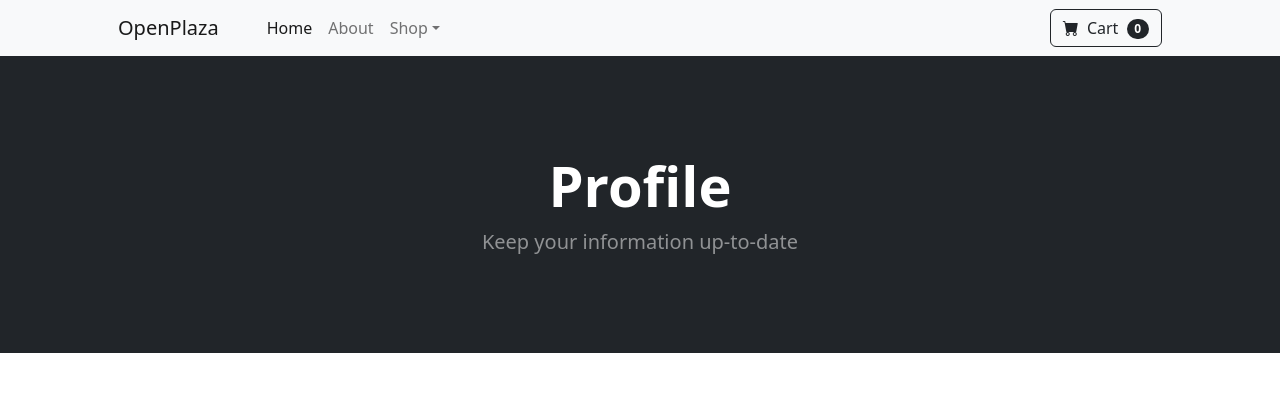
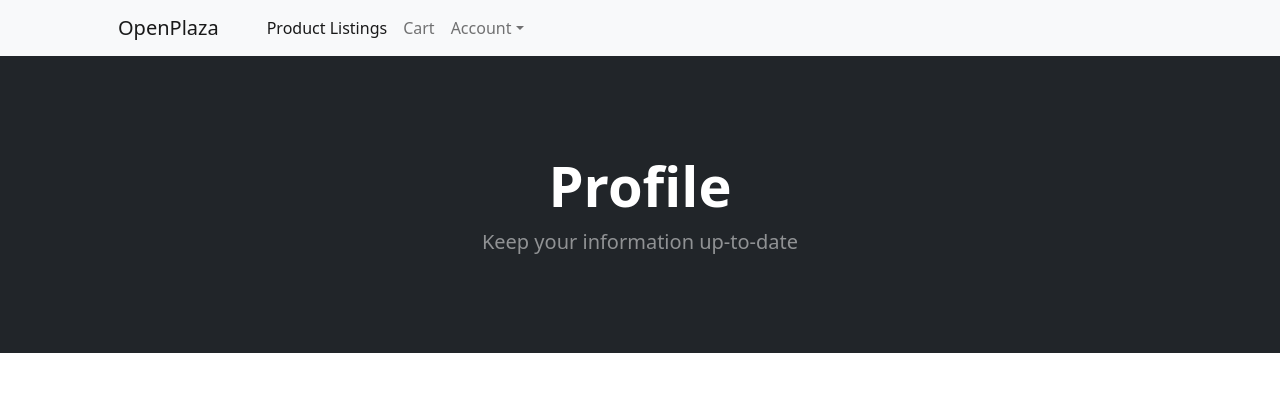
Before and after one commit to cart7982/OpenPlazaCS360, a PHP site: page /profile_edit_entry.php in a window 1280 px wide. Shown: the top 418 px of the page. Run offline with PHP 8.4, Linux system fonts and the light colour scheme; the visitor is signed in with stand-in values (Sample User, id 1).

Commit message:
Updates to CRUD operations

```diff
--- a/product_edit.php
+++ b/product_edit.php
@@ -105,7 +105,9 @@ else
 }
 
 
-header('Location:profile.php');
 $conn->close();
+
+header("Location: profile.php");
+exit();
 }
 ?>
--- a/profile_edit.php
+++ b/profile_edit.php
@@ -92,7 +92,9 @@ if (isset($_POST['email'])) {
 
 }
 
-header('Location:profile.php');
 $conn->close();
+
+header("Location: profile.php");
+exit();
 }
 ?>
--- a/profile_edit_entry.php
+++ b/profile_edit_entry.php
@@ -3,7 +3,7 @@
     <head>
         <meta charset="utf-8" />
         <meta name="viewport" content="width=device-width, initial-scale=1, shrink-to-fit=no" />
-        <title>Profile Edit/Entry</title>
+        <title>Profile</title>
         <!-- Favicon-->
         <link rel="icon" type="image/x-icon" href="pillar.jpg" />
         <!-- Bootstrap icons-->
@@ -12,6 +12,15 @@
         <link href="styles.css" rel="stylesheet" />
     </head>
     <body>
+        <?php
+            session_start();
+            if (!isset($_SESSION["UserID"]))
+            {
+                echo "Login failed!  No user ID found!";
+                header("Location:login.html");
+                exit();
+            }
+        ?>
         <!-- Navigation-->
         <nav class="navbar navbar-expand-lg navbar-light bg-light">
             <div class="container px-4 px-lg-5">
@@ -19,26 +28,22 @@
                 <button class="navbar-toggler" type="button" data-bs-toggle="collapse" data-bs-target="#navbarSupportedContent" aria-controls="navbarSupportedContent" aria-expanded="false" aria-label="Toggle navigation"><span class="navbar-toggler-icon"></span></button>
                 <div class="collapse navbar-collapse" id="navbarSupportedContent">
                     <ul class="navbar-nav me-auto mb-2 mb-lg-0 ms-lg-4">
-                        <li class="nav-item"><a class="nav-link active" aria-current="page" href="#!">Home</a></li>
-                        <li class="nav-item"><a class="nav-link" href="#!">About</a></li>
+                        <!--Home Page -->
+                        <li class="nav-item"><a class="nav-link active" href="product_listings.php">Product Listings</a></li>
+                        <!-- Other Links -->
+                        <li class="nav-item"><a class="nav-link" href="cart.php">Cart</a></li>
                         <li class="nav-item dropdown">
-                            <a class="nav-link dropdown-toggle" id="navbarDropdown" href="#" role="button" data-bs-toggle="dropdown" aria-expanded="false">Shop</a>
+                            <a class="nav-link dropdown-toggle" id="navbarDropdown" href="#" role="button" data-bs-toggle="dropdown" aria-expanded="false">Account</a>
                             <ul class="dropdown-menu" aria-labelledby="navbarDropdown">
                                 <!--Replace with actual navbar items and links. -->
-                                <li><a class="dropdown-item" href="#!">All Products</a></li>
+                                <li><a class="dropdown-item" aria-current = "page" href="profile.php">Profile</a></li>
                                 <li><hr class="dropdown-divider" /></li>
-                                <li><a class="dropdown-item" href="#!">Popular Items</a></li>
-                                <li><a class="dropdown-item" href="#!">New Arrivals</a></li>
+                                <li><a class="dropdown-item" href="signup.html">Sign Up</a></li>
+                                <li><a class="dropdown-item" href="login.html">Log In</a></li>
+                                <li><a class="dropdown-item" href="logout.php">Log Out</a></li>
                             </ul>
                         </li>
                     </ul>
-                    <form class="d-flex">
-                        <button class="btn btn-outline-dark" type="submit">
-                            <i class="bi-cart-fill me-1"></i>
-                            Cart
-                            <span class="badge bg-dark text-white ms-1 rounded-pill">0</span>
-                        </button>
-                    </form>
                 </div>
             </div>
         </nav>
@@ -55,7 +60,6 @@
         <section class="py-5">
 
         <?php
-        session_start();
         if(isset($_SESSION["UserID"]))
         {
             $_UserID = $_SESSION["UserID"];
--- a/remove_product.php
+++ b/remove_product.php
@@ -27,5 +27,7 @@ $conn->query($sql);
 
 $conn->close();
 
-header('Location:profile.php');
+header("Location: profile.php");
+exit();
+
 ?>
```
